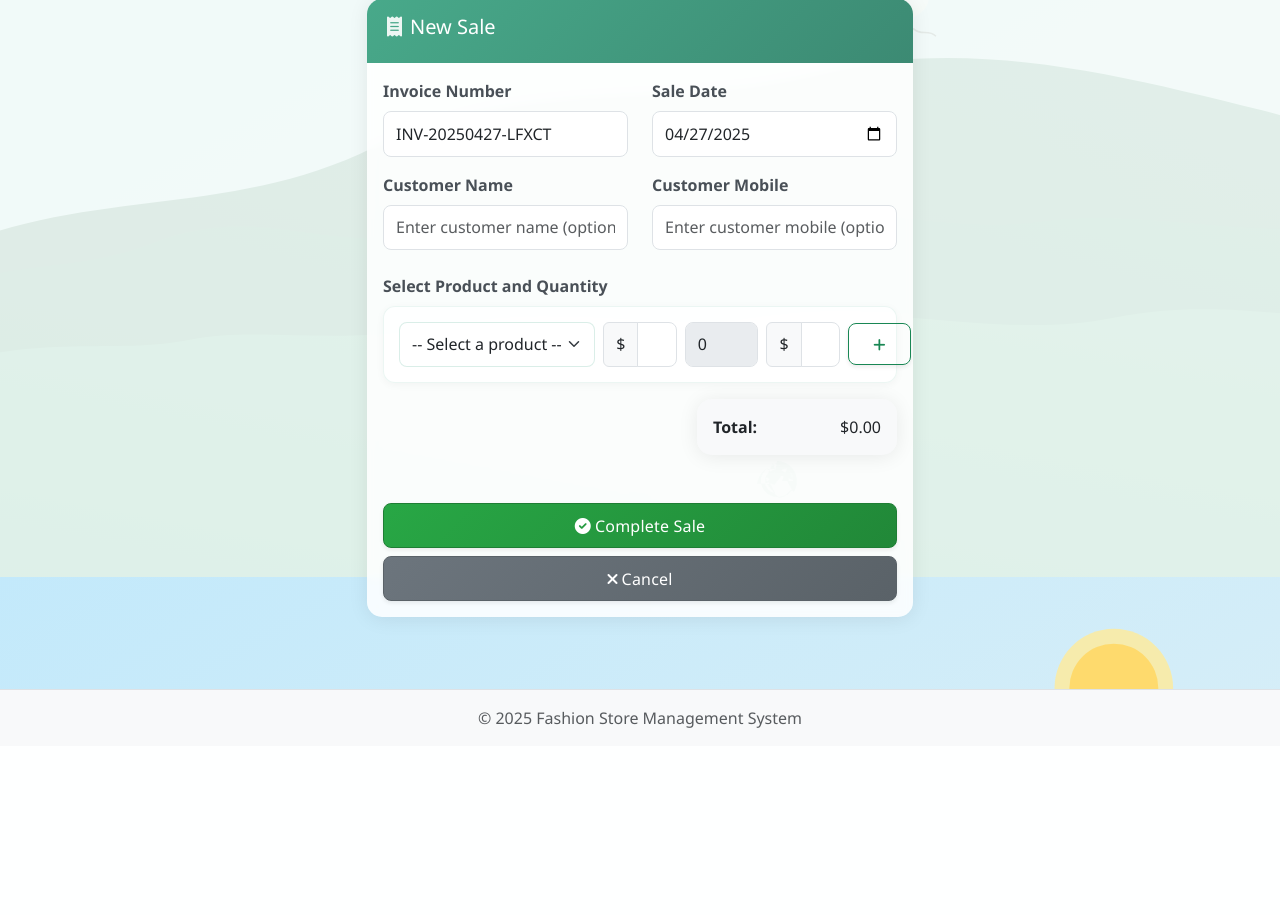
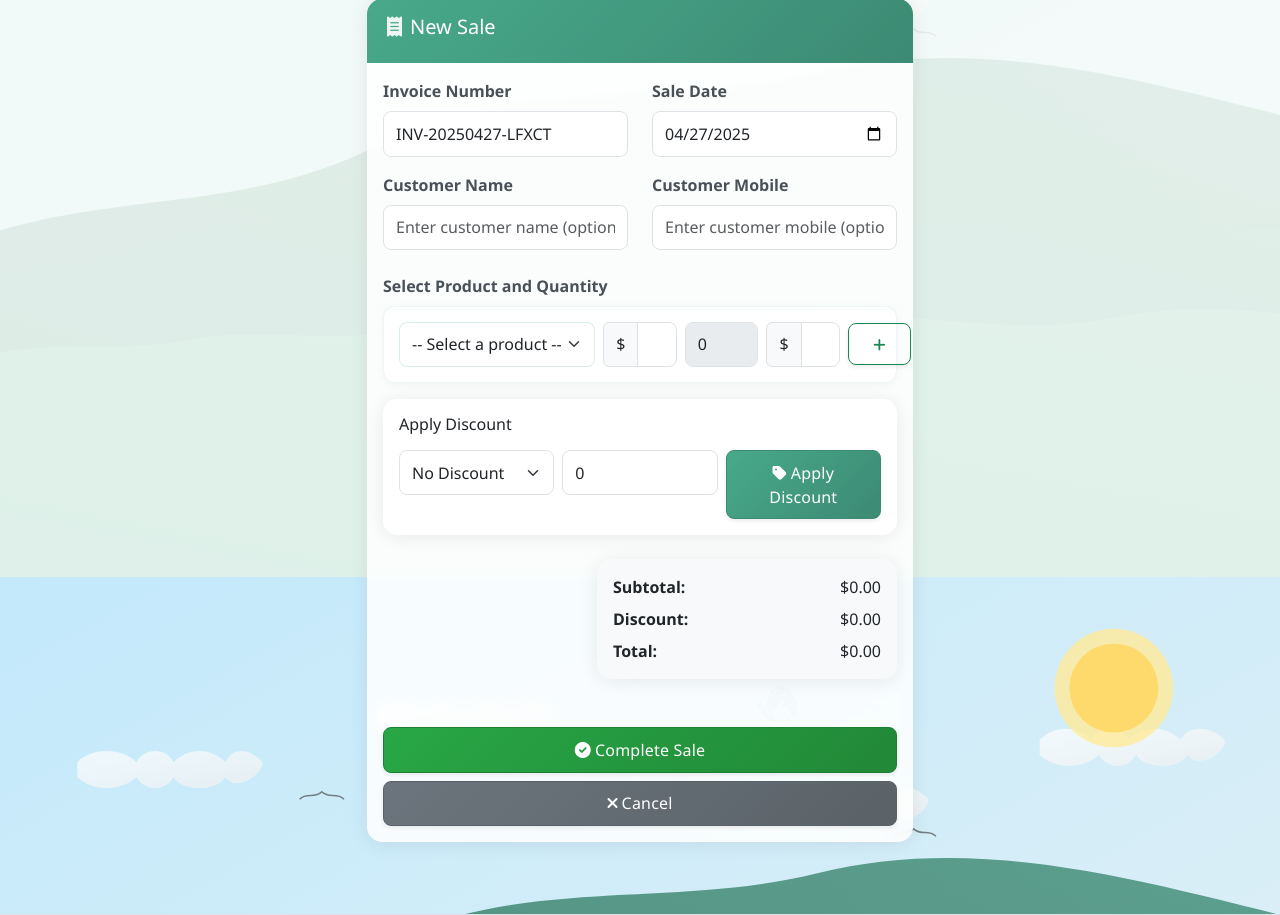
Before and after one commit to Rajesh-37/H-and-D-Fashions, a Flask app: page /sales/add in a window 1280 px wide. Shown: the part 223-1138 px from the top of the page. Before the commit the page ends 951 px from the top, so only its background shows below. Run offline with Flask 3, Linux system fonts and the light colour scheme; a user stored in the database is signed in; data that the repository does not hold is empty.

Commit message:
Assistant checkpoint: Add discount functionality to sales page
Assistant generated file changes:
- forms.py: Add discount fields to SaleForm
- templates/sales.html: Add discount controls
- static/js/script.js: Add discount calculation logic
- routes.py: Update sale route to handle discounts

---

User prompt:

add a discount button in sales page and 3 more drop down pages

Replit-Commit-Author: Assistant
Replit-Commit-Session-Id: abbbabf5-d572-4106-b21d-f5675e4b4660

```diff
--- a/forms.py
+++ b/forms.py
@@ -68,6 +68,13 @@ class SaleForm(FlaskForm):
     customer_name = StringField('Customer Name', validators=[Optional()])
     customer_mobile = StringField('Customer Mobile', validators=[Optional(), Length(max=15)])
     sale_date = DateField('Sale Date', validators=[DataRequired()], default=datetime.now)
+    discount_type = SelectField('Discount Type', choices=[
+        ('none', 'No Discount'),
+        ('percentage', 'Percentage'),
+        ('fixed', 'Fixed Amount'),
+        ('special', 'Special Offer')
+    ], default='none')
+    discount_value = FloatField('Discount Value', validators=[Optional(), NumberRange(min=0)], default=0)
     submit = SubmitField('Complete Sale')
 
 
--- a/routes.py
+++ b/routes.py
@@ -427,12 +427,23 @@ def add_sale():
             flash('Please select at least one product for the sale.', 'danger')
             return redirect(url_for('add_sale'))
 
+        # Apply discount if any
+        discount_amount = 0
+        if form.discount_type.data != 'none' and form.discount_value.data:
+            if form.discount_type.data == 'percentage':
+                discount_amount = total_amount * (form.discount_value.data / 100)
+            else:
+                discount_amount = form.discount_value.data
+            total_amount = total_amount - discount_amount
+
         # Create new sale
         sale = Sale(
             invoice_number=form.invoice_number.data,
             customer_name=form.customer_name.data,
             customer_mobile=form.customer_mobile.data,
             total_amount=total_amount,
+            discount_amount=discount_amount,
+            discount_type=form.discount_type.data,
             created_by=current_user.id,
             sale_date=form.sale_date.data
         )
--- a/static/js/script.js
+++ b/static/js/script.js
@@ -106,4 +106,33 @@ document.addEventListener('DOMContentLoaded', function() {
         const formattedDate = today.toISOString().substr(0, 10);
         saleDateInput.value = formattedDate;
     }
+
+    // Discount handling
+    const applyDiscountBtn = document.getElementById('apply-discount');
+    if (applyDiscountBtn) {
+        applyDiscountBtn.addEventListener('click', function() {
+            const discountType = document.getElementById('discount_type').value;
+            const discountValue = parseFloat(document.getElementById('discount_value').value) || 0;
+            const subtotal = parseFloat(document.getElementById('sale-subtotal').textContent.replace('$', '')) || 0;
+
+            let discountAmount = 0;
+
+            switch(discountType) {
+                case 'percentage':
+                    discountAmount = subtotal * (discountValue / 100);
+                    break;
+                case 'fixed':
+                    discountAmount = discountValue;
+                    break;
+                case 'special':
+                    discountAmount = discountValue;
+                    break;
+            }
+
+            const total = subtotal - discountAmount;
+
+            document.getElementById('sale-discount').textContent = '$' + discountAmount.toFixed(2);
+            document.getElementById('sale-total').textContent = '$' + total.toFixed(2);
+        });
+    }
 });
--- a/templates/sales.html
+++ b/templates/sales.html
@@ -207,8 +207,33 @@
                                 </div>
                             </div>
 
+                            <div class="card mt-3 p-3">
+                                <h6 class="mb-3">Apply Discount</h6>
+                                <div class="row g-2">
+                                    <div class="col-md-4">
+                                        {{ form.discount_type(class="form-select") }}
+                                    </div>
+                                    <div class="col-md-4">
+                                        {{ form.discount_value(class="form-control", placeholder="Enter value") }}
+                                    </div>
+                                    <div class="col-md-4">
+                                        <button type="button" class="btn btn-primary w-100" id="apply-discount">
+                                            <i class="fas fa-tag me-1"></i>Apply Discount
+                                        </button>
+                                    </div>
+                                </div>
+                            </div>
+
                             <div class="d-flex justify-content-end mt-3">
-                                <div class="card bg-light p-3" style="width: 200px">
+                                <div class="card bg-light p-3" style="width: 300px">
+                                    <div class="d-flex justify-content-between mb-2">
+                                        <strong>Subtotal:</strong>
+                                        <span id="sale-subtotal">$0.00</span>
+                                    </div>
+                                    <div class="d-flex justify-content-between mb-2">
+                                        <strong>Discount:</strong>
+                                        <span id="sale-discount">$0.00</span>
+                                    </div>
                                     <div class="d-flex justify-content-between">
                                         <strong>Total:</strong>
                                         <span id="sale-total">$0.00</span>
```
